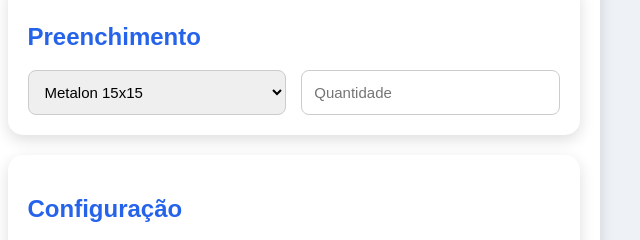
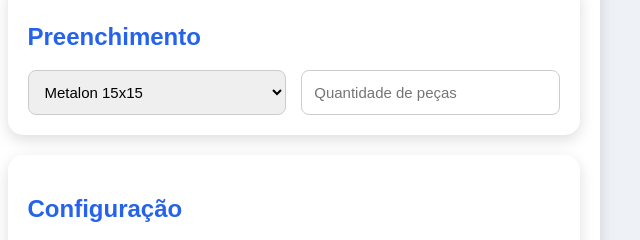
Before and after one commit to rfnascimentto/AGENDAMENTO, a plain HTML site: page index.html in a window 1280 px wide. Shown: the part 715-955 px from the top of the page, 640-1280 px from the left. Drawn offline with Linux system fonts and the light colour scheme.

Commit message:
Update index.html

```diff
--- a/index.html
+++ b/index.html
@@ -422,9 +422,10 @@ Preenchimento
 
 
 
-<input id="quantidadePreenchimento"
+<input
+id="quantidadePreenchimento"
 type="number"
-placeholder="Quantidade">
+placeholder="Quantidade de peças">
 
 
 </div>
```
